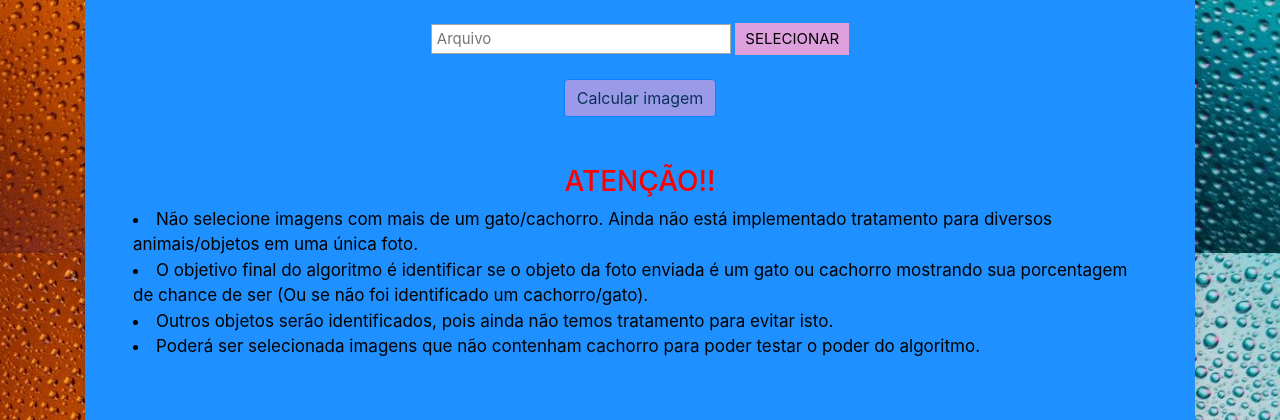
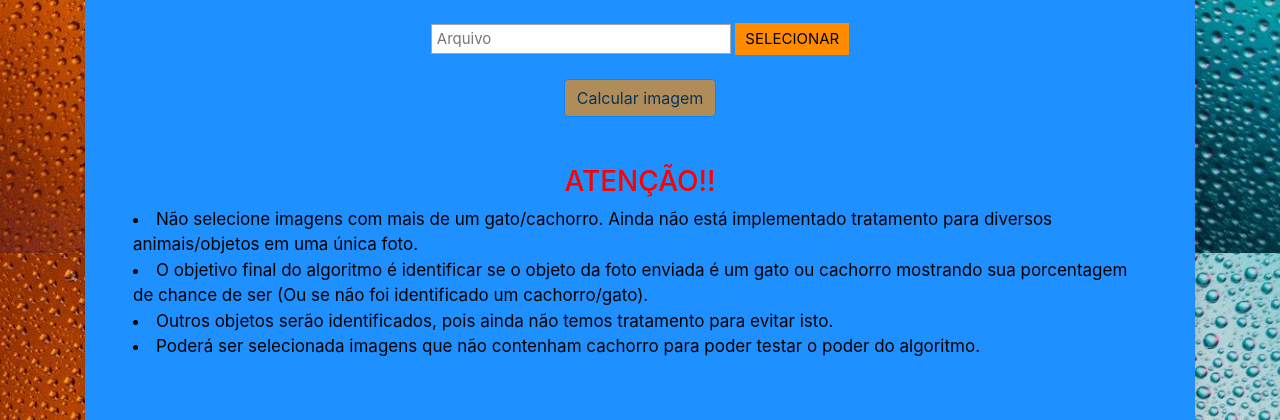
Before and after one commit to Jeremias333/IdentifyTheObject, a Django app: page /recognition/ in a window 1280 px wide. Shown: the part 547-967 px from the top of the page. Run offline with Django 3.2, Linux system fonts and the light colour scheme; some libraries are stand-ins or nearby versions.

Commit message:
feat(style): alterado cor de lilás para laranja.

```diff
--- a/IdentifyTheObject/main/templates/submitimg.html
+++ b/IdentifyTheObject/main/templates/submitimg.html
@@ -32,7 +32,7 @@
 			border: none;
 			box-sizing: border-box;
 			padding: 2px 10px;
-			background-color: #DDA0DD;
+			background-color: #FF8C00;
 			color: black;
 			height: 32px;
 			font-size: 15px;
@@ -51,7 +51,7 @@
 				<input type="file" name="myFile" class="arquivo" accept="image/*" required="true">
 				<input type="text" name="file" id="file" class="file" placeholder="Arquivo" readonly="readonly">
 				<input type="button" class="btnd" value="SELECIONAR"><br><br>
-				<input type="submit" id="btn" name="" class="btn btn-primary custom-btn" disabled="" style="background-color:  #DDA0DD; color: black;" value="Calcular imagem" onclick="showLoad();">
+				<input type="submit" id="btn" name="" class="btn btn-primary custom-btn" disabled="" style="background-color:  #FF8C00; color: black;" value="Calcular imagem" onclick="showLoad();">
 			</form>
 			<br>
 			<br>
```
